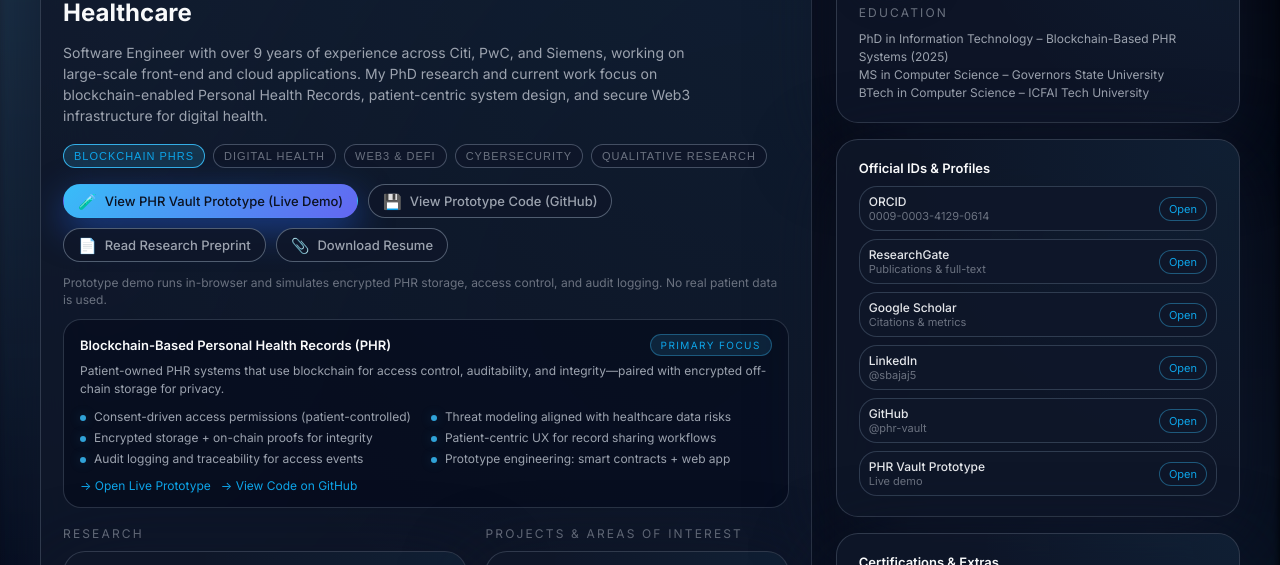
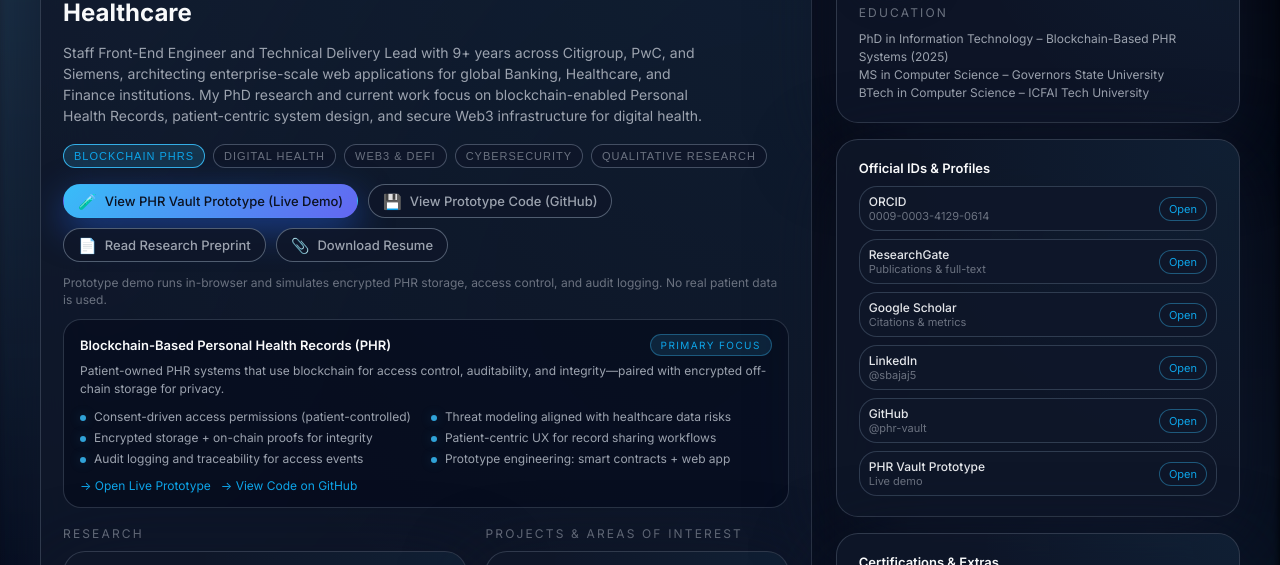
Before and after one commit to phr-vault/phr-vault.github.io, a plain HTML site: page index.html in a window 1280 px wide. Shown: the part 167-732 px from the top of the page. Drawn offline with Linux system fonts and the light colour scheme.

Commit message:
index.html

```diff
--- a/index.html
+++ b/index.html
@@ -596,10 +596,10 @@
             </h2>
 
             <p class="hero-text">
-              Software Engineer with over 9 years of experience across Citi, PwC, and Siemens, working on
-              large-scale front-end and cloud applications. My PhD research and current work focus on
-              blockchain-enabled Personal Health Records, patient-centric system design, and secure Web3
-              infrastructure for digital health.
+              Staff Front-End Engineer and Technical Delivery Lead with 9+ years across Citigroup, PwC, and Siemens,
+              architecting enterprise-scale web applications for global Banking, Healthcare, and Finance institutions.
+              My PhD research and current work focus on blockchain-enabled Personal Health Records, patient-centric
+              system design, and secure Web3 infrastructure for digital health.
             </p>
 
             <!-- ✅ CLICKABLE + DYNAMIC TAGS -->
```
